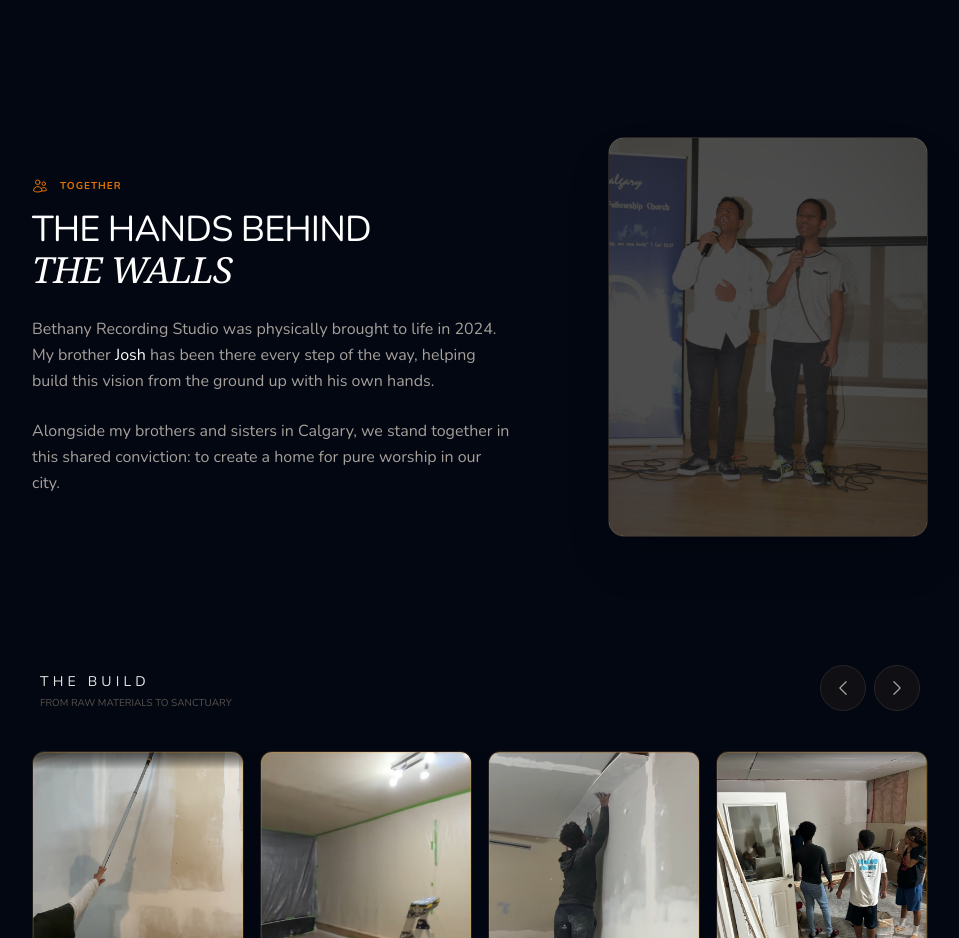
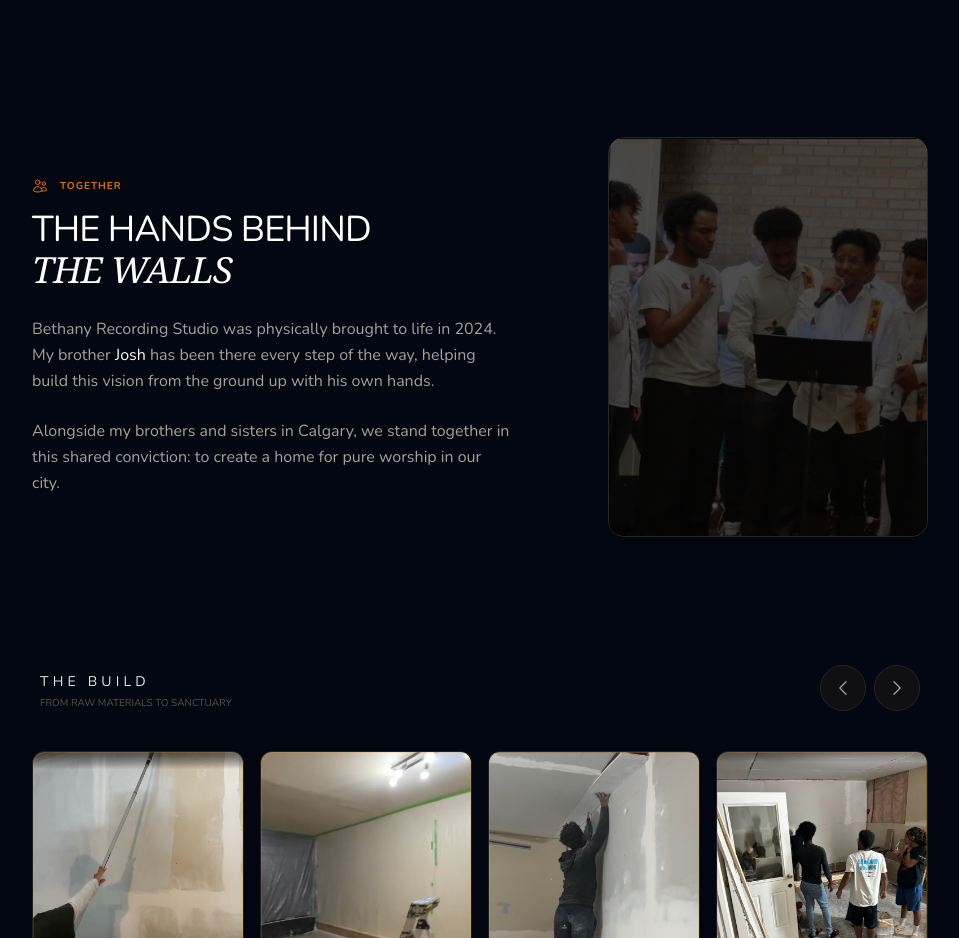
Before and after one commit to Kaleb-cpu/studio-booking, a Next.js app: page /about in a window 1280 px wide. Shown: the part 1980-2918 px from the top of the page, without its empty margins (160-1119 px from the left). Built offline with nearby package versions, Linux system fonts and the light colour scheme.

Commit message:
about us photo updated

```diff
--- a/app/(with-navbar)/about/page.tsx
+++ b/app/(with-navbar)/about/page.tsx
@@ -177,7 +177,7 @@ export default function AboutPage() {
           {/* PHOTO CONTAINER WITH OVERLAY LOGIC */}
           <div className="w-full md:w-80 aspect-[4/5] bg-stone-900 rounded-2xl overflow-hidden border border-stone-800 relative shadow-2xl group/photo">
              <Image
-               src="/josh-kaleb.JPG"
+               src="/singing.jpg"
                alt="Me and Josh building the studio"
                fill
                className="object-cover"
```
Also changed, not shown: public/singing.jpg (added).
